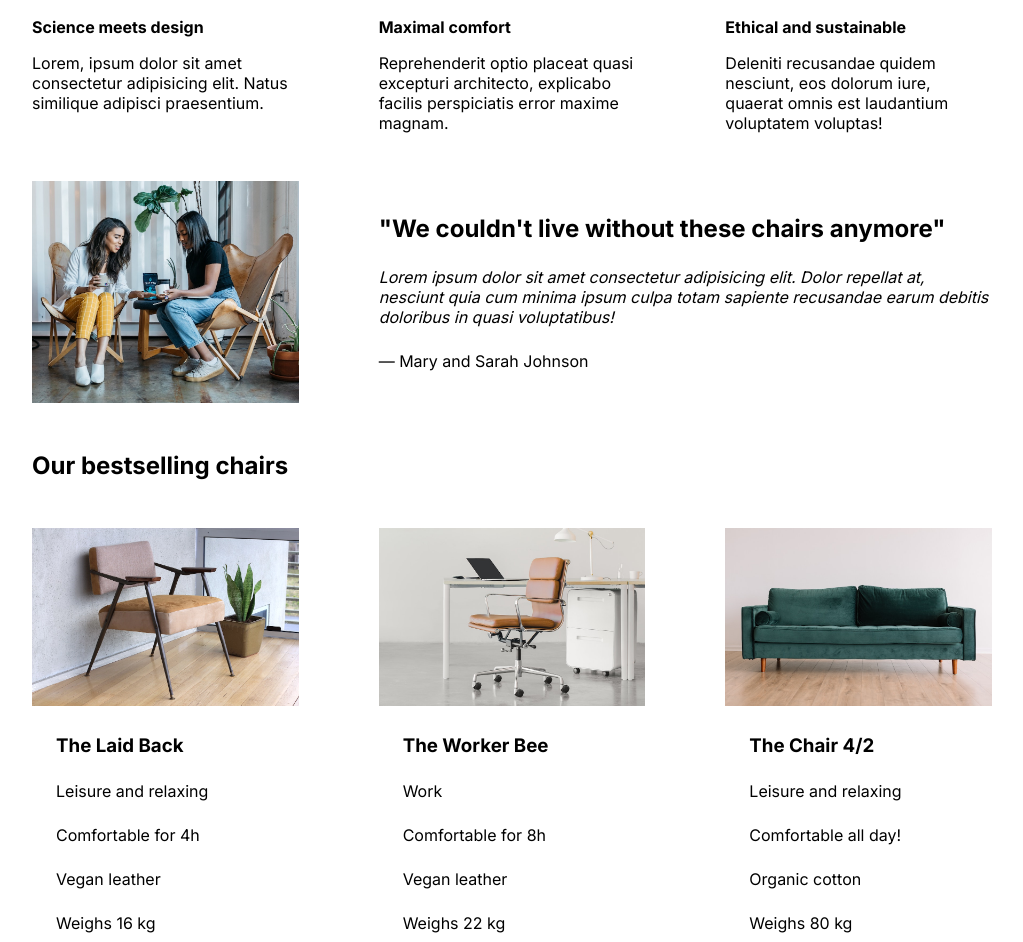
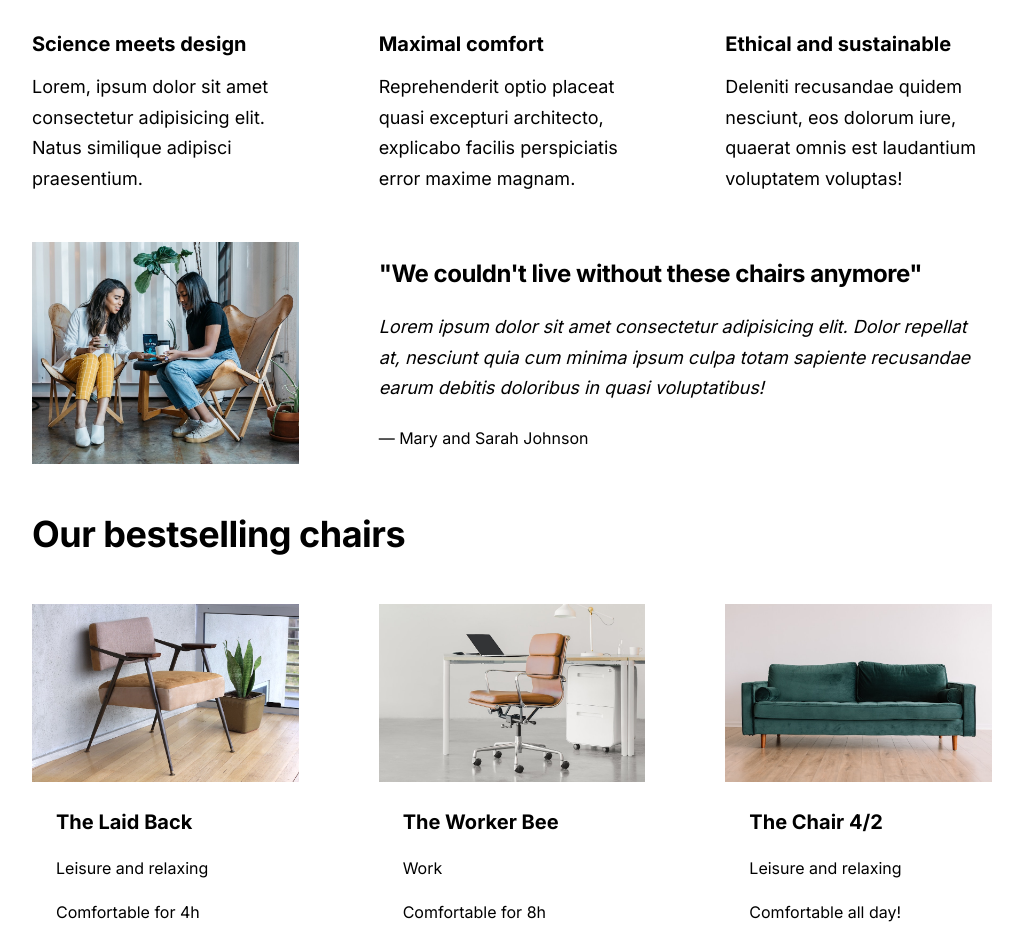
Before and after one commit to kasunweerasinghe/Chair-Shop-Web-Page, a plain HTML site: page index.html in a window 1280 px wide. Shown: the part 596-1538 px from the top of the page, without its empty margins (128-1151 px from the left). Drawn offline with Linux system fonts and the light colour scheme.

Commit message:
change font sizes some headlines

```diff
--- a/style.css
+++ b/style.css
@@ -31,6 +31,8 @@ section {
 
 h2 {
   margin-bottom: 48px;
+  font-size: 36px;
+  letter-spacing: -0.5px;
 }
 
 .grid-3-cols {
@@ -65,7 +67,7 @@ h1 {
 .header-text {
   margin-bottom: 24px;
   font-size: 18px;
-  line-height: 1.6;
+  line-height: 1.7;
 }
 
 img {
@@ -78,9 +80,12 @@ img {
 
 .features-title {
   margin-bottom: 16px;
+  font-size: 20px;
 }
 
 .features-text {
+  font-size: 18px;
+  line-height: 1.7;
 }
 
 /* TESTIMONIAL */
@@ -94,11 +99,14 @@ img {
 
 .testimonial-box h2 {
   margin-bottom: 24px;
+  font-size: 24px;
 }
 
 .testimonial-text {
   font-style: italic;
   margin-bottom: 24px;
+  font-size: 18px;
+  line-height: 1.7;
 }
 
 /* CHAIRS */
@@ -108,6 +116,7 @@ img {
 
 h3 {
   margin-bottom: 24px;
+  font-size: 20px;
 }
 
 .chair-details {
@@ -132,8 +141,10 @@ h3 {
 .chair-price {
   display: flex;
   justify-content: space-between;
+  font-size: 20px;
 }
 
 footer {
   margin-bottom: 48px;
+  font-size: 14px;
 }
```
